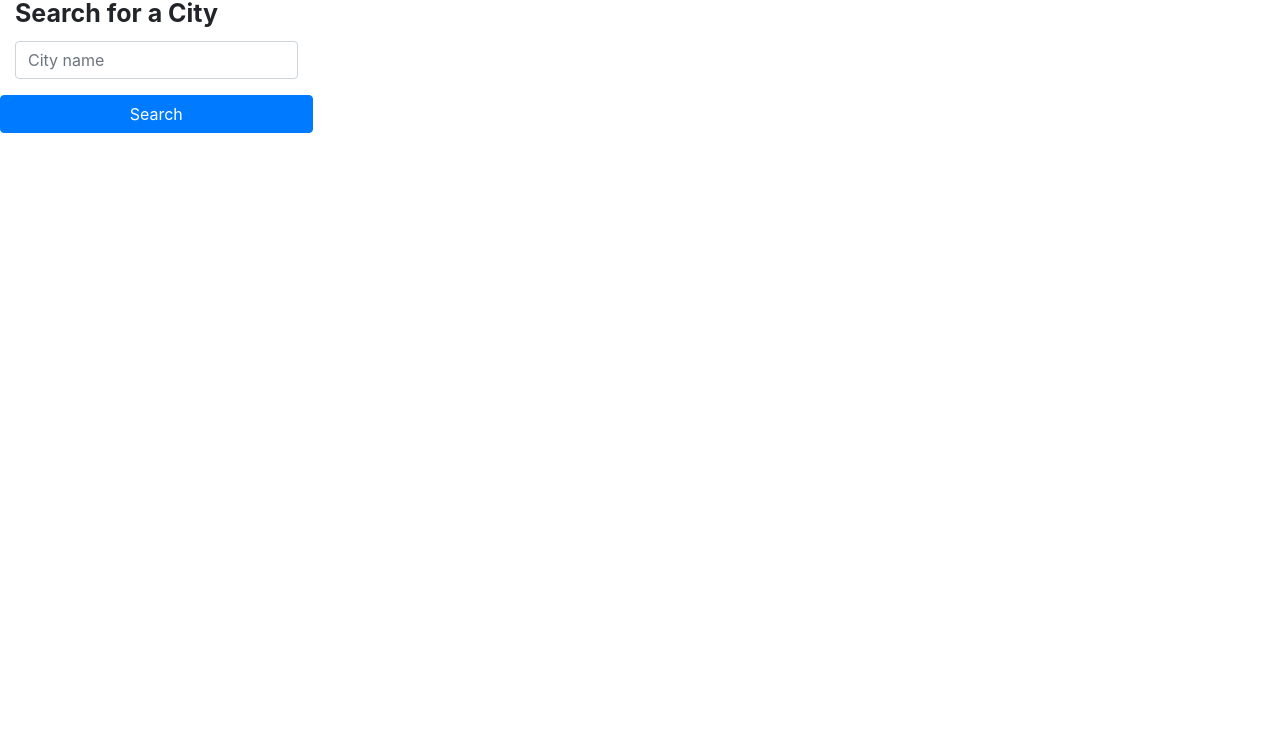
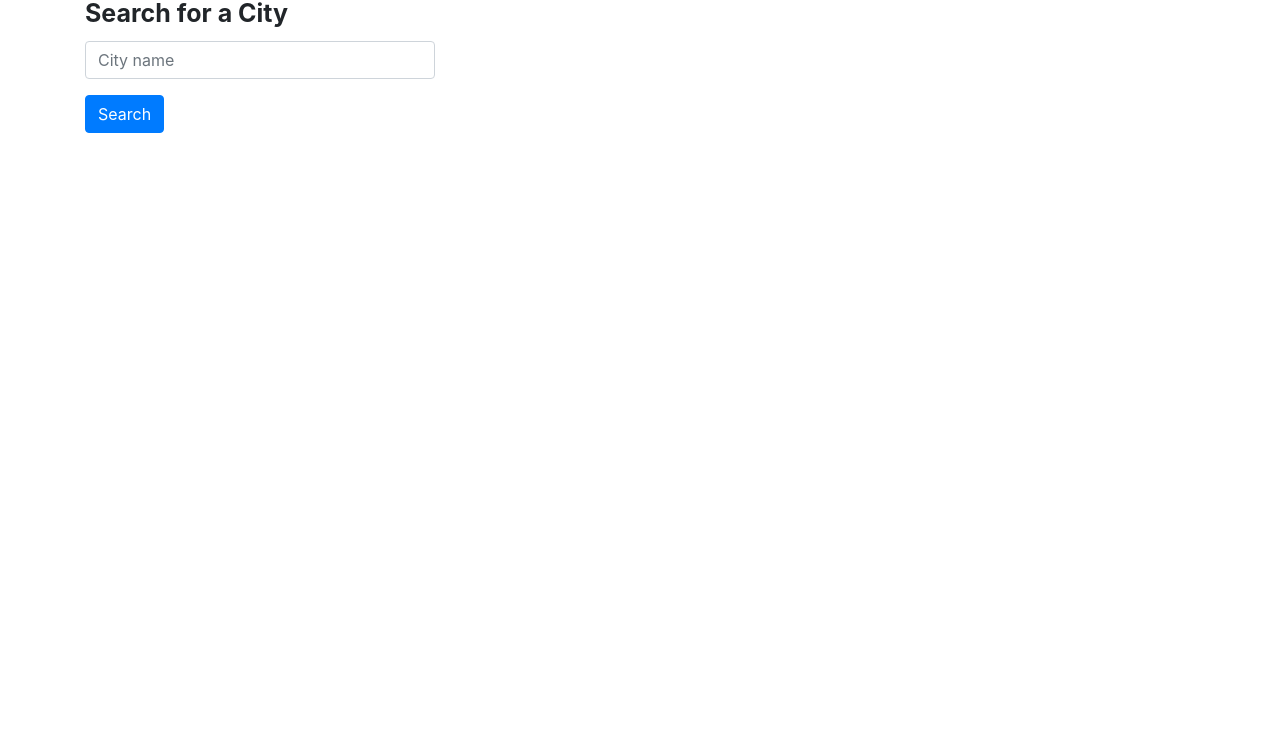
Before and after one commit to teedaa/weather-dashboard, a plain HTML site: page index.html in a window 1280 px wide. Shown: the part 61-800 px from the top of the page. Drawn offline with nearby package versions, Linux system fonts and the light colour scheme; no server answers.

Commit message:
Add search history secrion, format HTML

```diff
--- a/assets/script.js
+++ b/assets/script.js
@@ -34,7 +34,8 @@ $(document).ready(function(){
 
         }
        )
-       fetch("https://api.openweathermap.org/data/2.5/forecast?q="+city.value+"&cnt=5&units=imperial&appid=f33477ee6cb130320adcdd14a83733fa")
+    })
+    fetch("https://api.openweathermap.org/data/2.5/forecast?q="+city.value+"&cnt=5&units=imperial&appid=f33477ee6cb130320adcdd14a83733fa")
        .then(function(response){
         return response.json();
        })
@@ -42,6 +43,4 @@ $(document).ready(function(){
         console.log(forecast);
 
        })
-    })
-
 });
--- a/index.html
+++ b/index.html
@@ -12,16 +12,29 @@
     <header class="header">
         <h1>Weather Dashboard</h1>
     </header>
-    <div class="container-fluid">
-    <form id="form-submit">
-            <div class="form-group row col-3">
-                <label class="city-input">Search for a City</label>
-                <input type="text" class="form-control" id="cityName" placeholder="City name">
+    <div class="container">
+        <div class="row">
+            <!-- Search box for city -->
+            <div class="col-sm-4">
+                <form id="form-submit">
+                    <div class="form-group mb-3">
+                        <label class="city-input">Search for a City</label>
+                        <input type="text" class="form-control" id="cityName" placeholder="City name">
+                    </div>
+                    <button type="submit" name="cityForm" class="btn btn-primary" id="search">Search</button>
+                </form>
+                <!-- Search history-->
+                <ul class="list-group">
+
+                </ul>
             </div>
-                <button type="submit" name="cityForm" class="btn btn-primary row col-3" id="search">Search</button>
-      </form>
-    <div class="" id="currentWeather">
-    </div>
+            <!-- Current weather div -->
+            <div class="col-sm-8">
+                <div class="row ml-2" id="currentWeather">
+                </div>
+            </div>
+            <!--Future Forecast-->
+        </div>
     </div>
 <script src="https://code.jquery.com/jquery-3.5.1.slim.min.js" integrity="sha384-DfXdz2htPH0lsSSs5nCTpuj/zy4C+OGpamoFVy38MVBnE+IbbVYUew+OrCXaRkfj" crossorigin="anonymous"></script>
 <script src="https://cdn.jsdelivr.net/npm/bootstrap@4.5.3/dist/js/bootstrap.min.js" integrity="sha384-w1Q4orYjBQndcko6MimVbzY0tgp4pWB4lZ7lr30WKz0vr/aWKhXdBNmNb5D92v7s" crossorigin="anonymous"></script>
```
